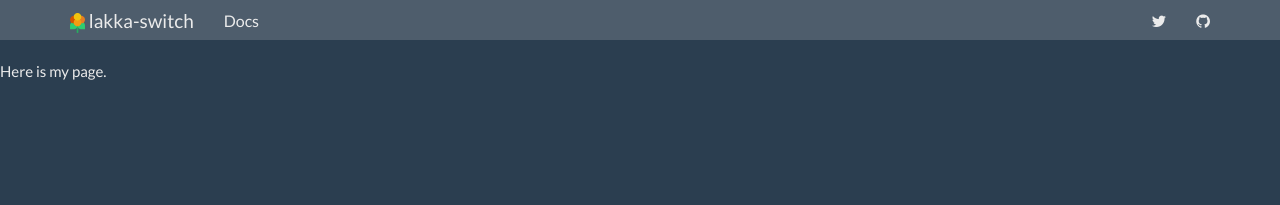
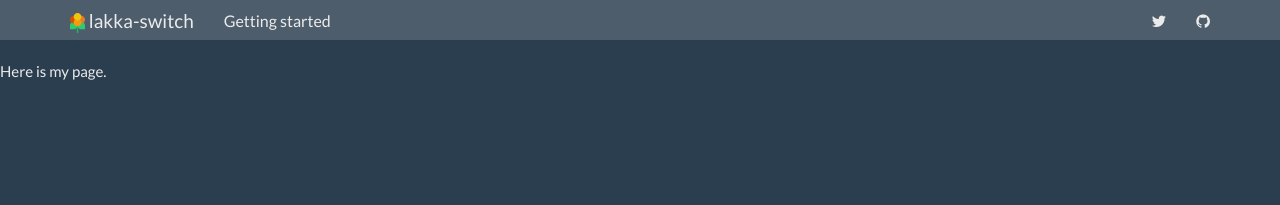
Before and after one commit to lakka-switch/documentation, a Jekyll site: the page built from index.md, in a window 1280 px wide. Shown: the top 205 px of the page. Built offline with Jekyll 4.4.1, drawn with Linux system fonts in a browser that asks for light colours; nearby versions of some CDN libraries.

Commit message:
Update topnav.html

```diff
--- a/_includes/topnav.html
+++ b/_includes/topnav.html
@@ -13,7 +13,7 @@
         </div>
         <div id="navbar" class="collapse navbar-collapse">
             <ul class="nav navbar-nav">
-                <li {% if page.sectionid=='docs' %} class="active" {% endif %}><a href="{{ "/docs/home/" | prepend: site.baseurl }}">Docs</a></li>
+               <li {% if page.sectionid=='docs' %} class="active" {% endif %}><a href="{{ "/docs/home/" | prepend: site.baseurl }}">Getting started</a></li>
                <!--<li {% if page.sectionid=='blog' %} class="active" {% endif %}><a href="{{ site.posts.first.url | prepend: site.baseurl }}">Blog</a></li>-->
             </ul>
             <div class="navbar-right">
```
